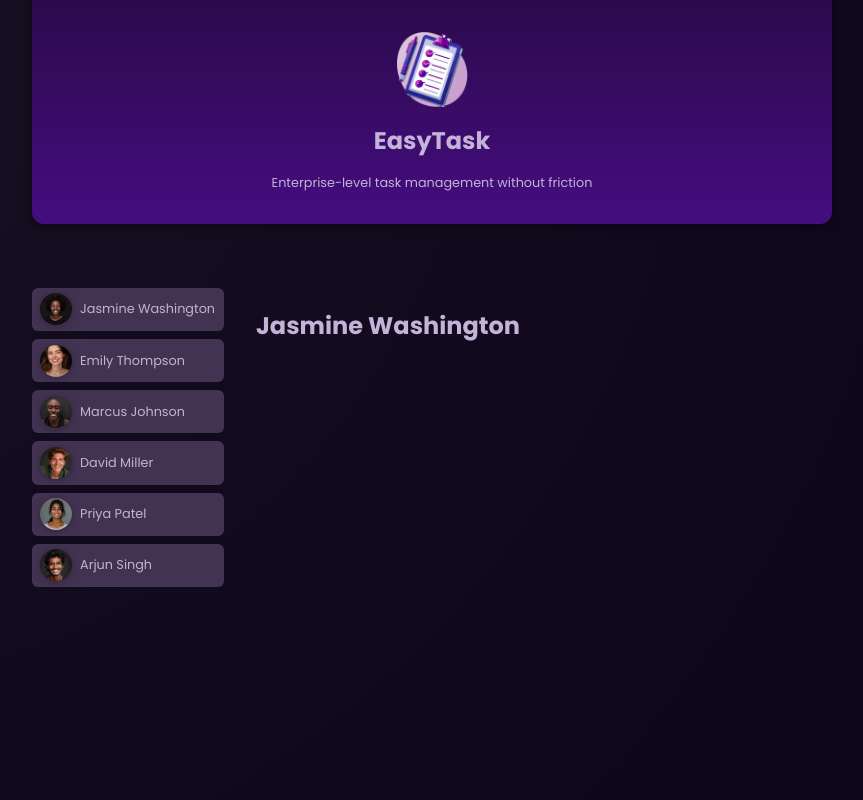
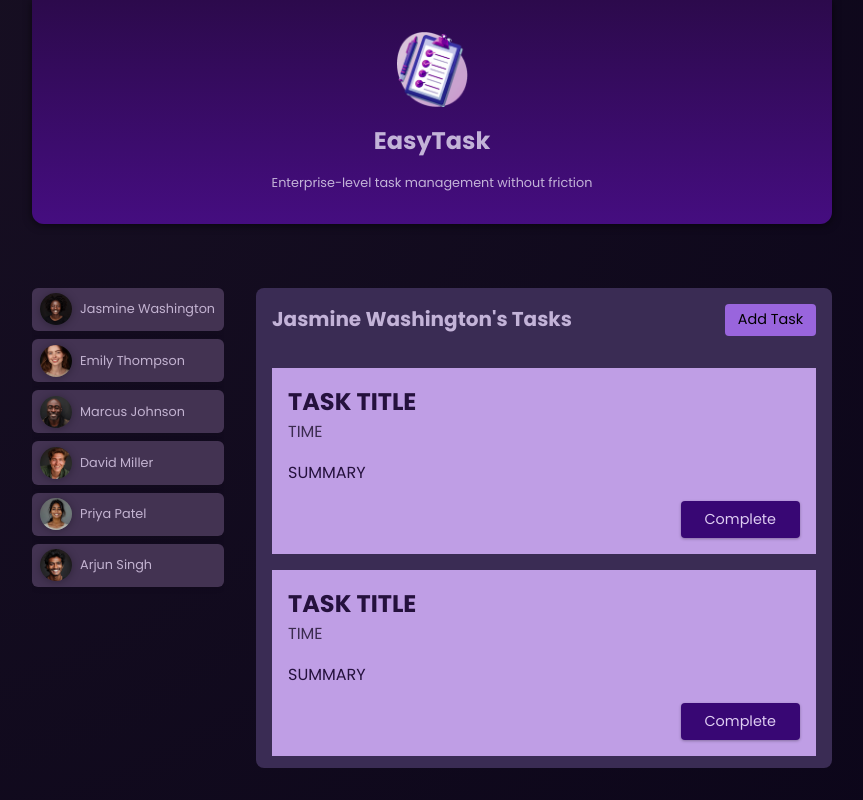
Before and after one commit to szamorano/task-manager, an Angular app in the folder 01-starting-project/: page / in a window 1280 px wide. Both pictures are taken after a click on the button "Jasmine Washington". Shown: the whole page, without its empty margins (208-1071 px from the left). Built offline with nearby package versions, Linux system fonts and the light colour scheme.

Commit message:
Added the task component under the tasks component

```diff
--- /dev/null
+++ b/01-starting-project/src/app/tasks/task/task.component.css
@@ -0,0 +1,37 @@
+article {
+    padding: 1rem;
+    color: #25113d;
+    background-color: #bf9ee5;
+  }
+
+  h2 {
+    margin: 0;
+  }
+
+  time {
+    color: #3c2c50;
+  }
+
+  .actions {
+    text-align: right;
+    margin: 0;
+  }
+
+  .actions button {
+    font: inherit;
+    font-size: 0.9rem;
+    cursor: pointer;
+    background-color: #380774;
+    color: #decdf2;
+    border-radius: 4px;
+    padding: 0.5rem 1.5rem;
+    border: none;
+    box-shadow: 0 1px 3px rgba(0, 0, 0, 0.3);
+    transition: all 0.3s ease;
+  }
+
+  .actions button:hover,
+  .actions button:active {
+    background-color: #4a0774;
+    box-shadow: 0 1px 6px rgba(0, 0, 0, 0.3);
+  }
--- /dev/null
+++ b/01-starting-project/src/app/tasks/task/task.component.html
@@ -0,0 +1,8 @@
+<article>
+    <h2>TASK TITLE</h2>
+    <time>TIME</time>
+    <p>SUMMARY</p>
+    <p class="actions">
+        <button>Complete</button>
+    </p>
+</article>
--- a/01-starting-project/src/app/tasks/tasks.component.css
+++ b/01-starting-project/src/app/tasks/tasks.component.css
@@ -0,0 +1,63 @@
+#tasks {
+    padding: 1rem;
+    border-radius: 8px;
+    max-height: 60vh;
+    overflow: auto;
+    background-color: #3a2c54;
+  }
+
+  header {
+    display: flex;
+    justify-content: space-between;
+    align-items: flex-start;
+    margin-bottom: 2rem;
+    gap: 1rem;
+  }
+
+  h2 {
+    margin: 0;
+    font-size: 0.9rem;
+    width: 60%;
+    text-wrap: balance;
+  }
+
+  menu {
+    margin: 0;
+    padding: 0;
+  }
+
+  menu button {
+    font: inherit;
+    cursor: pointer;
+    background-color: #9965dd;
+    border-radius: 4px;
+    border: none;
+    padding: 0.35rem 0.8rem;
+    font-size: 0.9rem;
+  }
+
+  menu button:hover,
+  menu button:active {
+    background-color: #a565dd
+  }
+
+  ul {
+    list-style: none;
+    margin: 1rem 0;
+    padding: 0;
+    display: flex;
+    flex-direction: column;
+    gap: 1rem;
+    max-height: 50vh;
+    overflow: auto;
+  }
+
+  @media (min-width: 768px) {
+    h2 {
+      font-size: 1.25rem;
+    }
+
+    menu {
+      width: auto;
+    }
+  }
--- a/01-starting-project/src/app/tasks/tasks.component.html
+++ b/01-starting-project/src/app/tasks/tasks.component.html
@@ -1 +1,20 @@
-<h2>{{name}}</h2>
+<section id="tasks">
+    <header>
+        <h2>{{name}}'s Tasks</h2>
+        <menu>
+            <button>Add Task</button>
+        </menu>
+    </header>
+
+    <ul>
+        <li>
+            <app-task/>
+        </li>
+        <li>
+            <app-task/>
+        </li>
+        <li>
+            <app-task/>
+        </li>
+    </ul>
+</section>
--- a/01-starting-project/src/app/tasks/tasks.component.ts
+++ b/01-starting-project/src/app/tasks/tasks.component.ts
@@ -1,9 +1,10 @@
 import { Component, Input } from '@angular/core';
+import { TaskComponent } from "./task/task.component";
 
 @Component({
   selector: 'app-tasks',
   standalone: true,
-  imports: [],
+  imports: [TaskComponent],
   templateUrl: './tasks.component.html',
   styleUrl: './tasks.component.css'
 })
```
Also changed, not shown: 01-starting-project/src/app/tasks/task/task.component.ts (added, +12 -0 lines).
